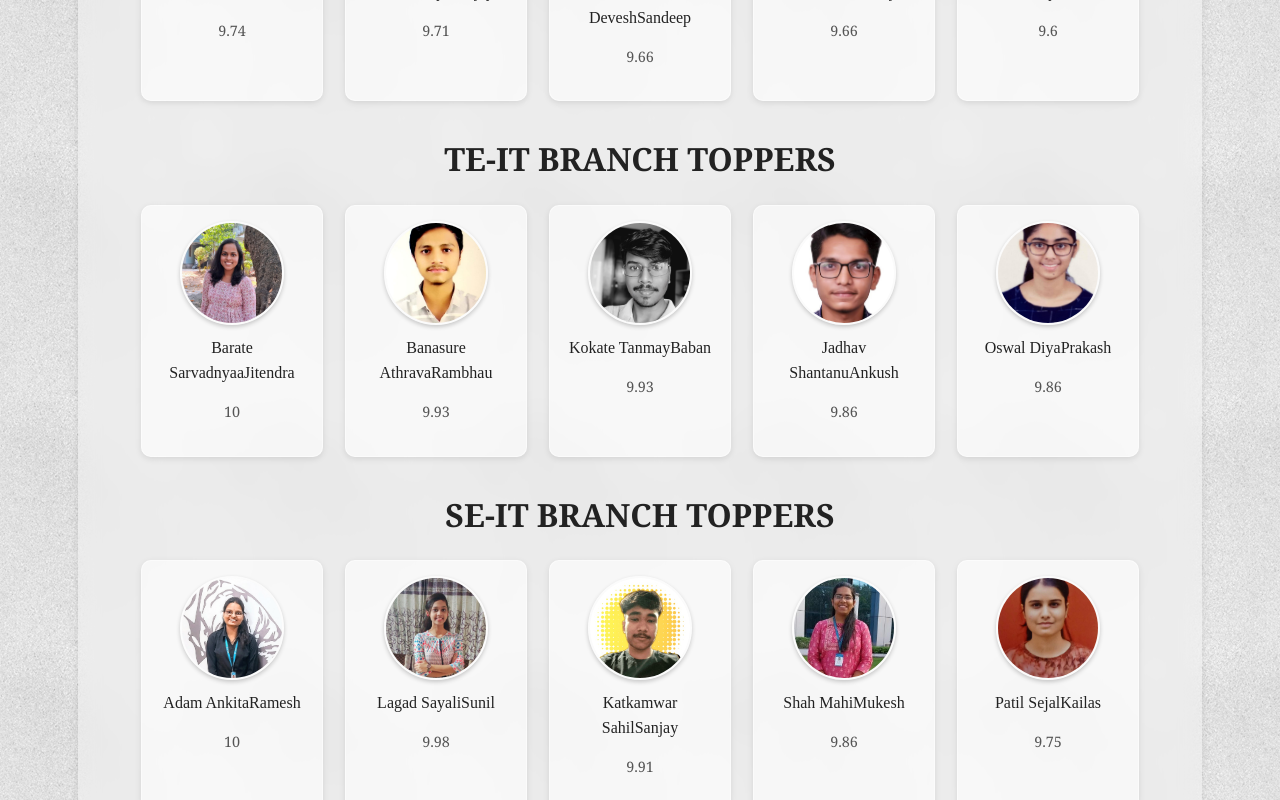
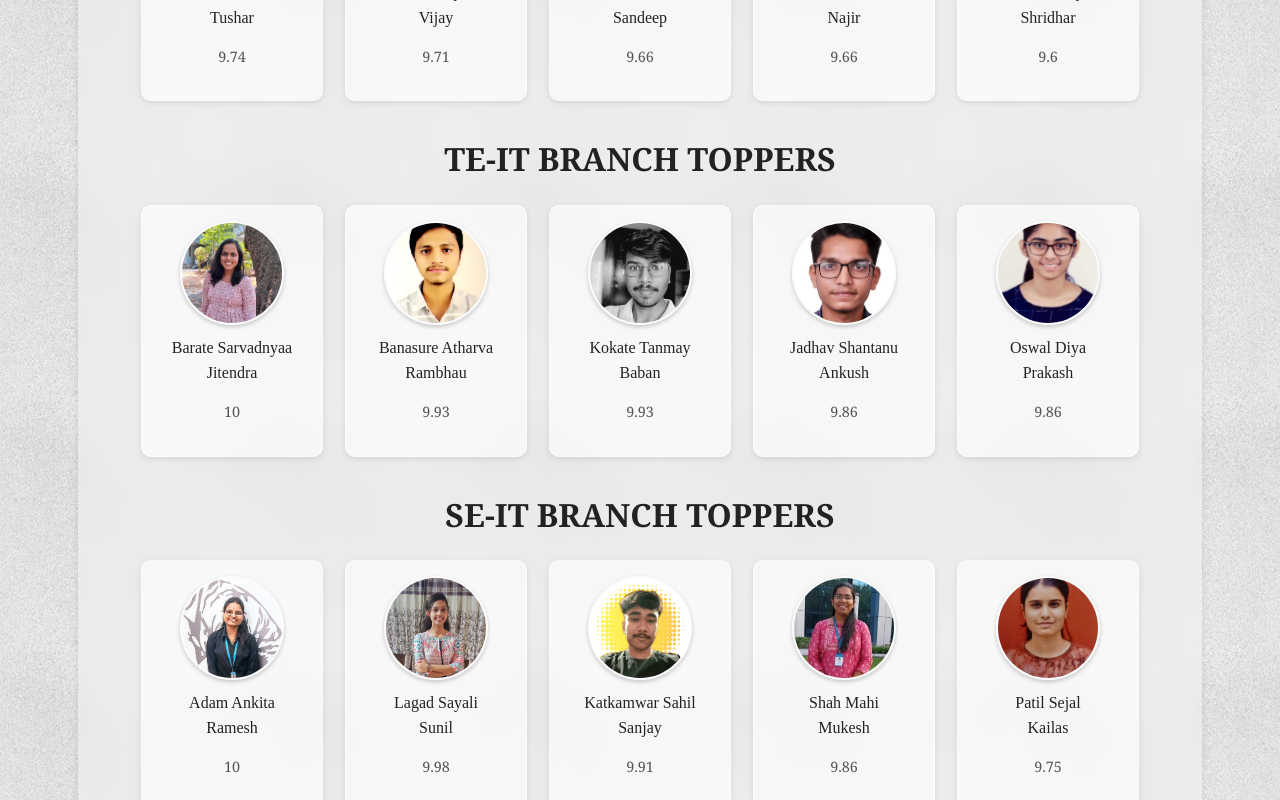
Before and after one commit to DevTaneja/ReactNewsletter, a React (Vite) app: page / in a window 1280 px wide. Shown: the part 8360-9160 px from the top of the page. Built offline with nearby package versions, Linux system fonts and the light colour scheme; a web font is replaced by a local one.

Commit message:
finalchangesbymahiinternshipboxkarleplease

```diff
--- a/src/Components/AboutUs.jsx
+++ b/src/Components/AboutUs.jsx
@@ -1,7 +1,7 @@
 import React from 'react';
 import devfinalnewsletter from "../assets/img/devfinalnewsletter.jpg";
 import mahinewsletterfinal from "../assets/img/mahinewsletterfinal.jpg";
-import jbj_pict from "../assets/img/jbj_pict.jpg";
+import jbj_pict from "../assets/img/jbjfinal.jpg";
 
 const AboutUs = () => {
   return (
--- a/src/Components/CollegeToppers.jsx
+++ b/src/Components/CollegeToppers.jsx
@@ -1,6 +1,6 @@
 import React from 'react';
 
-    // Importing images (ensure images are in src/assets/img/)
+// Importing images
 import kartik_patil from '/src/assets/img/kartik_patil.jpg';
 import ssamyak_jain from '/src/assets/img/ssamyak_jain.jpg';
 import devesh_bedmutha from '/src/assets/img/devesh_bedmutha.jpg';
@@ -28,64 +28,133 @@
             </p>
 
             {/* BE-IT Branch Toppers */}
-                <BranchToppers
-                    title="BE-IT Branch Toppers"
-                    toppers={[
-                        { img: kartik_patil, name: "Patil Kartik Tushar", marks: "9.74" },
-                        { img: ssamyak_jain, name: "Jain Samyak Vijay", marks: "9.71" },
-                        { img: devesh_bedmutha, name: "Bedmutha Devesh Sandeep", marks: "9.66" },
-                        { img: mahek_mulla, name: "Mulla Mahek Najir", marks: "9.66" },
-                        { img: shreya_shetti, name: "Shetti Shreya Shridhar", marks: "9.6" }
-                    ]}
-                />
+            <div className="branch-toppers">
+                <h3 className="branch-title">BE-IT Branch Toppers</h3>
+                <div className="toppers-row">
+                    <div className="topper-box">
+                        <div className="topper-photo"><img src={kartik_patil} alt="Patil Kartik Tushar" /></div>
+                        <div className="topper-name-container">
+                            <span className="topper-first-names">Patil Kartik<br />Tushar</span>
+                            <p className="topper-marks">9.74</p>
+                        </div>
+                    </div>
+                    <div className="topper-box">
+                        <div className="topper-photo"><img src={ssamyak_jain} alt="Jain Samyak Vijay" /></div>
+                        <div className="topper-name-container">
+                            <span className="topper-first-names">Jain Samyak<br />Vijay</span>
+                            <p className="topper-marks">9.71</p>
+                        </div>
+                    </div>
+                    <div className="topper-box">
+                        <div className="topper-photo"><img src={devesh_bedmutha} alt="Bedmutha Devesh Sandeep" /></div>
+                        <div className="topper-name-container">
+                            <span className="topper-first-names">Bedmutha Devesh<br />Sandeep</span>
+                            <p className="topper-marks">9.66</p>
+                        </div>
+                    </div>
+                    <div className="topper-box">
+                        <div className="topper-photo"><img src={mahek_mulla} alt="Mulla Mahek Najir" /></div>
+                        <div className="topper-name-container">
+                            <span className="topper-first-names">Mulla Mahek<br />Najir</span>
+                            <p className="topper-marks">9.66</p>
+                        </div>
+                    </div>
+                    <div className="topper-box">
+                        <div className="topper-photo"><img src={shreya_shetti} alt="Shetti Shreya Shridhar" /></div>
+                        <div className="topper-name-container">
+                            <span className="topper-first-names">Shetti Shreya<br />Shridhar</span>
+                            <p className="topper-marks">9.6</p>
+                        </div>
+                    </div>
+                </div>
+            </div>
 
             {/* TE-IT Branch Toppers */}
-                <BranchToppers
-                    title="TE-IT Branch Toppers"
-                    toppers={[
-                        { img: Sarvadnya, name: "Barate Sarvadnyaa Jitendra", marks: "10" },
-                        { img: Atharva_Banasure, name: "Banasure Athrava Rambhau", marks: "9.93" },
-                        { img: Tanmay_Kokate, name: "Kokate Tanmay Baban", marks: "9.93" },
-                        { img: Shantanu_Jadhav, name: "Jadhav Shantanu Ankush", marks: "9.86" },
-                        { img: diya_oswal, name: "Oswal Diya Prakash", marks: "9.86" }
-                    ]}
-                />
+            <div className="branch-toppers">
+                <h3 className="branch-title">TE-IT Branch Toppers</h3>
+                <div className="toppers-row">
+                    <div className="topper-box">
+                        <div className="topper-photo"><img src={Sarvadnya} alt="Barate Sarvadnyaa Jitendra" /></div>
+                        <div className="topper-name-container">
+                            <span className="topper-first-names">Barate Sarvadnyaa<br />Jitendra</span>
+                            <p className="topper-marks">10</p>
+                        </div>
+                    </div>
+                    <div className="topper-box">
+                        <div className="topper-photo"><img src={Atharva_Banasure} alt="Banasure Atharva Rambhau" /></div>
+                        <div className="topper-name-container">
+                            <span className="topper-first-names">Banasure Atharva<br />Rambhau</span>
+                            <p className="topper-marks">9.93</p>
+                        </div>
+                    </div>
+                    <div className="topper-box">
+                        <div className="topper-photo"><img src={Tanmay_Kokate} alt="Kokate Tanmay Baban" /></div>
+                        <div className="topper-name-container">
+                            <span className="topper-first-names">Kokate Tanmay<br />Baban</span>
+                            <p className="topper-marks">9.93</p>
+                        </div>
+                    </div>
+                    <div className="topper-box">
+                        <div className="topper-photo"><img src={Shantanu_Jadhav} alt="Jadhav Shantanu Ankush" /></div>
+                        <div className="topper-name-container">
+                            <span className="topper-first-names">Jadhav Shantanu<br />Ankush</span>
+                            <p className="topper-marks">9.86</p>
+                        </div>
+                    </div>
+                    <div className="topper-box">
+                        <div className="topper-photo"><img src={diya_oswal} alt="Oswal Diya Prakash" /></div>
+                        <div className="topper-name-container">
+                            <span className="topper-first-names">Oswal Diya<br />Prakash</span>
+                            <p className="topper-marks">9.86</p>
+                        </div>
+                    </div>
+                </div>
+            </div>
+
 
              {/* SE-IT Branch Toppers */}
-                <BranchToppers
-                    title="SE-IT Branch Toppers"
-                    toppers={[
-                        { img: Ankita_Adam, name: "Adam Ankita Ramesh", marks: "10" },
-                        { img: sayali_lagad, name: "Lagad Sayali Sunil", marks: "9.98" },
-                        { img: Sahil_Katkamwar, name: "Katkamwar Sahil Sanjay", marks: "9.91" },
-                        { img: mahi_shahteit, name: "Shah Mahi Mukesh", marks: "9.86" },
-                        { img: Sejal_Patil, name: "Patil Sejal Kailas", marks: "9.75" }
-                    ]}
-                />
+             <div className="branch-toppers">
+                <h3 className="branch-title">SE-IT Branch Toppers</h3>
+                <div className="toppers-row">
+                    <div className="topper-box">
+                        <div className="topper-photo"><img src={Ankita_Adam} alt="Adam Ankita Ramesh" /></div>
+                        <div className="topper-name-container">
+                            <span className="topper-first-names">Adam Ankita<br />Ramesh</span>
+                            <p className="topper-marks">10</p>
+                        </div>
+                    </div>
+                    <div className="topper-box">
+                        <div className="topper-photo"><img src={sayali_lagad} alt="Lagad Sayali Sunil" /></div>
+                        <div className="topper-name-container">
+                            <span className="topper-first-names">Lagad Sayali<br />Sunil</span>
+                            <p className="topper-marks">9.98</p>
+                        </div>
+                    </div>
+                    <div className="topper-box">
+                        <div className="topper-photo"><img src={Sahil_Katkamwar} alt="Katkamwar Sahil Sanjay" /></div>
+                        <div className="topper-name-container">
+                            <span className="topper-first-names">Katkamwar Sahil<br />Sanjay</span>
+                            <p className="topper-marks">9.91</p>
+                        </div>
+                    </div>
+                    <div className="topper-box">
+                        <div className="topper-photo"><img src={mahi_shahteit} alt="Shah Mahi Mukesh" /></div>
+                        <div className="topper-name-container">
+                            <span className="topper-first-names">Shah Mahi<br />Mukesh</span>
+                            <p className="topper-marks">9.86</p>
+                        </div>
+                    </div>
+                    <div className="topper-box">
+                        <div className="topper-photo"><img src={Sejal_Patil} alt="Patil Sejal Kailas" /></div>
+                        <div className="topper-name-container">
+                            <span className="topper-first-names">Patil Sejal<br />Kailas</span>
+                            <p className="topper-marks">9.75</p>
+                        </div>
+                    </div>
+                </div>
+            </div>
         </section>
     );
 };
 
-    const BranchToppers = ({ title, toppers }) => {
-        return (
-            <div className="branch-toppers">
-                <h3 className="branch-title">{title}</h3>
-                <div className="toppers-row">
-                    {toppers.map((topper, index) => (
-                        <div className="topper-box" key={index}>
-                            <div className="topper-photo">
-                                <img src={topper.img} alt={topper.name} />
-                            </div>
-                            <div className="topper-name-container">
-                                <span className="topper-first-names">{topper.name.split(' ').slice(0, -1).join(' ')}</span>
-                                <span className="topper-last-name">{topper.name.split(' ').pop()}</span>
-                            </div>
-                            <p className="topper-marks">{topper.marks}</p>
-                        </div>
-                    ))}
-                </div>
-            </div>
-        );
-    };
-
 export default CollegeToppers;
```
Also changed, not shown: src/Components/report.jsx (+9 -7 lines). Lines whose indentation alone changed are shown as unchanged.
